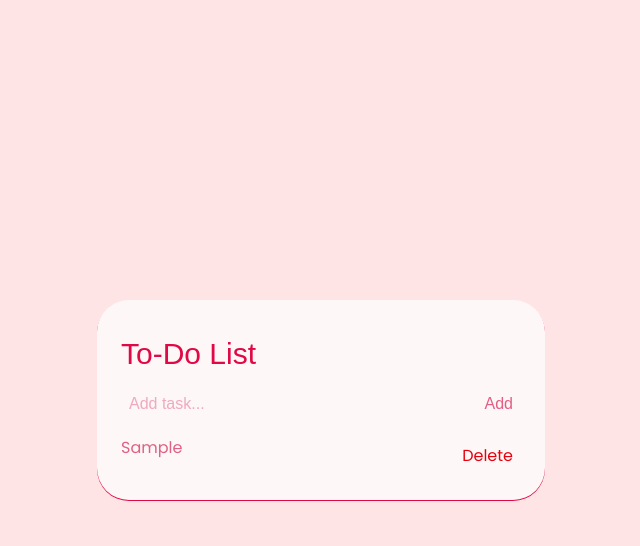
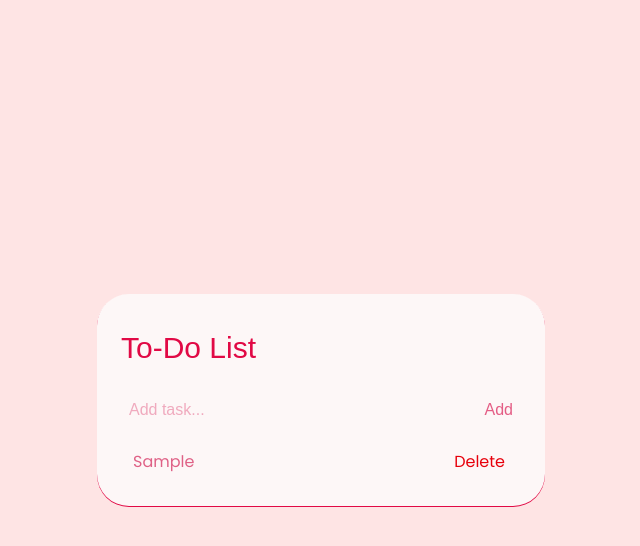
Before and after one commit to hrshthp/ToDoList, a Next.js app: page / in a window 1280 px wide. Both pictures are taken after typing "Sample" into the empty fields and a click on the button "Add". Shown: the top 546 px of the page, without its empty margins (319-959 px from the left). Built offline with nearby package versions, Linux system fonts and the light colour scheme; a web font is replaced by a local one.

Commit message:
allignment fixed

```diff
--- a/src/app/page.tsx
+++ b/src/app/page.tsx
@@ -29,7 +29,7 @@ export default function todo() {
       <div className="min-h-screen justify-center items-center flex  bg-[#fee4e4]">
         <div className="bg-[#fdf7f7] border-1.3  border-[#df6186] items-center max-w-md w-full shadow-[#e10945] shadow-2xs  rounded-4xl p-6">
           <h1
-            className={`text-3xl mb-3 font-extrabold my-3 text-[#e10945] justify-between ${BBH.className}`}
+            className={`text-3xl mb-6 font-extrabold my-3 text-[#e10945] justify-between ${BBH.className}`}
           >
             To-Do List
           </h1>
@@ -51,15 +51,15 @@ export default function todo() {
               Add
             </button>{" "}
           </div>
-          <ul className={` ${pops.className}`}>
+          <ul className={`ml-3 ${pops.className}`}>
             {todo.map((todo, index) => (
               <li
                 key={index}
-                className="flex justify-between mt-2 text-[#df6186] space-y-2"
+                className="flex justify-between text-[#df6186] items-center"
               >
                 <span>{todo}</span>
                 <button
-                  className={` text-red-600 ${pops.className} hover:rounded-full p-2 hover:cursor-pointer hover:text-[#fcfcfc] hover:bg-[#c50000]`}
+                  className={` text-red-600 ${pops.className} mx-2 hover:rounded-full p-2 hover:cursor-pointer hover:text-[#fcfcfc] hover:bg-[#c50000]`}
                   onClick={() => deleteTask(index)}
                 >
                   Delete
```
